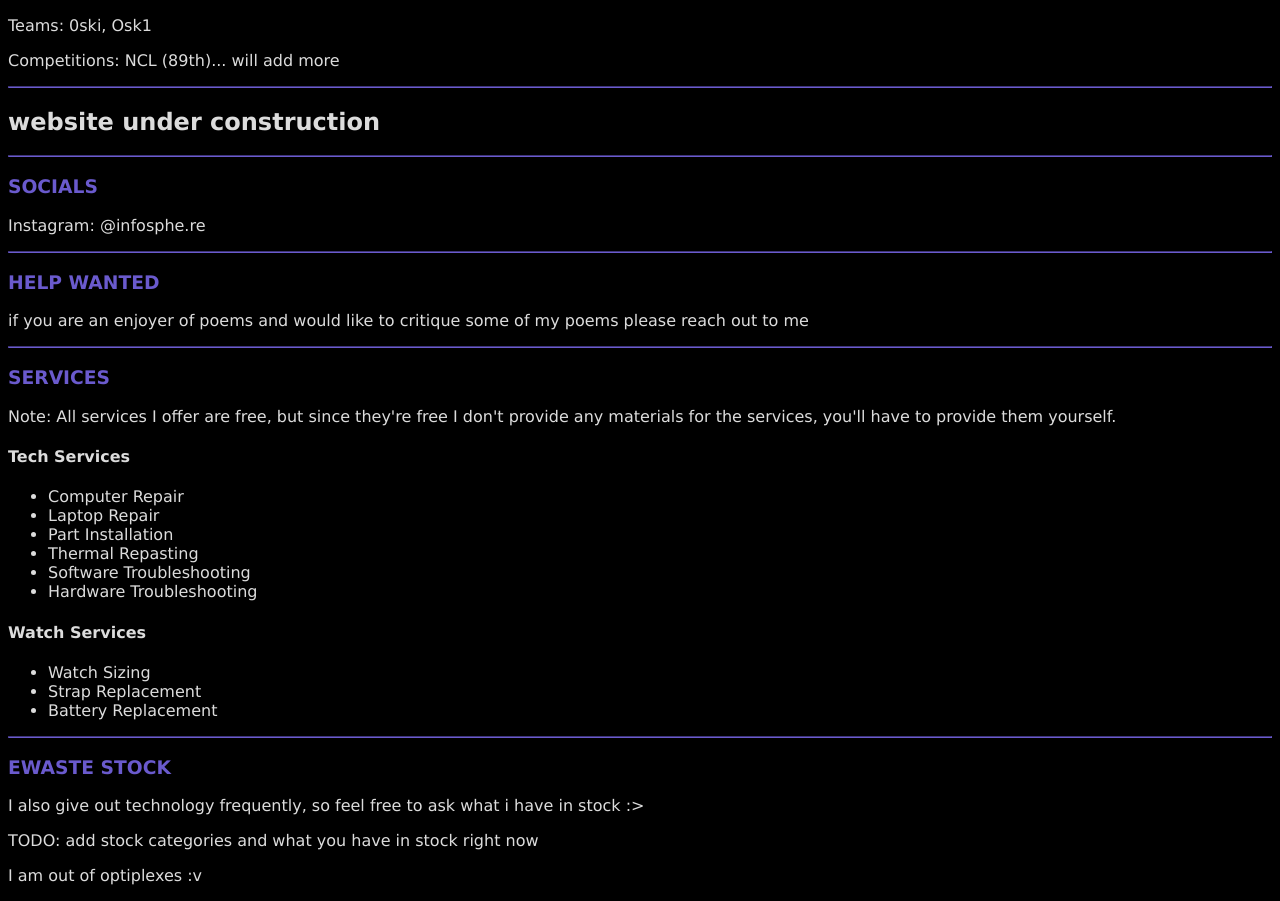
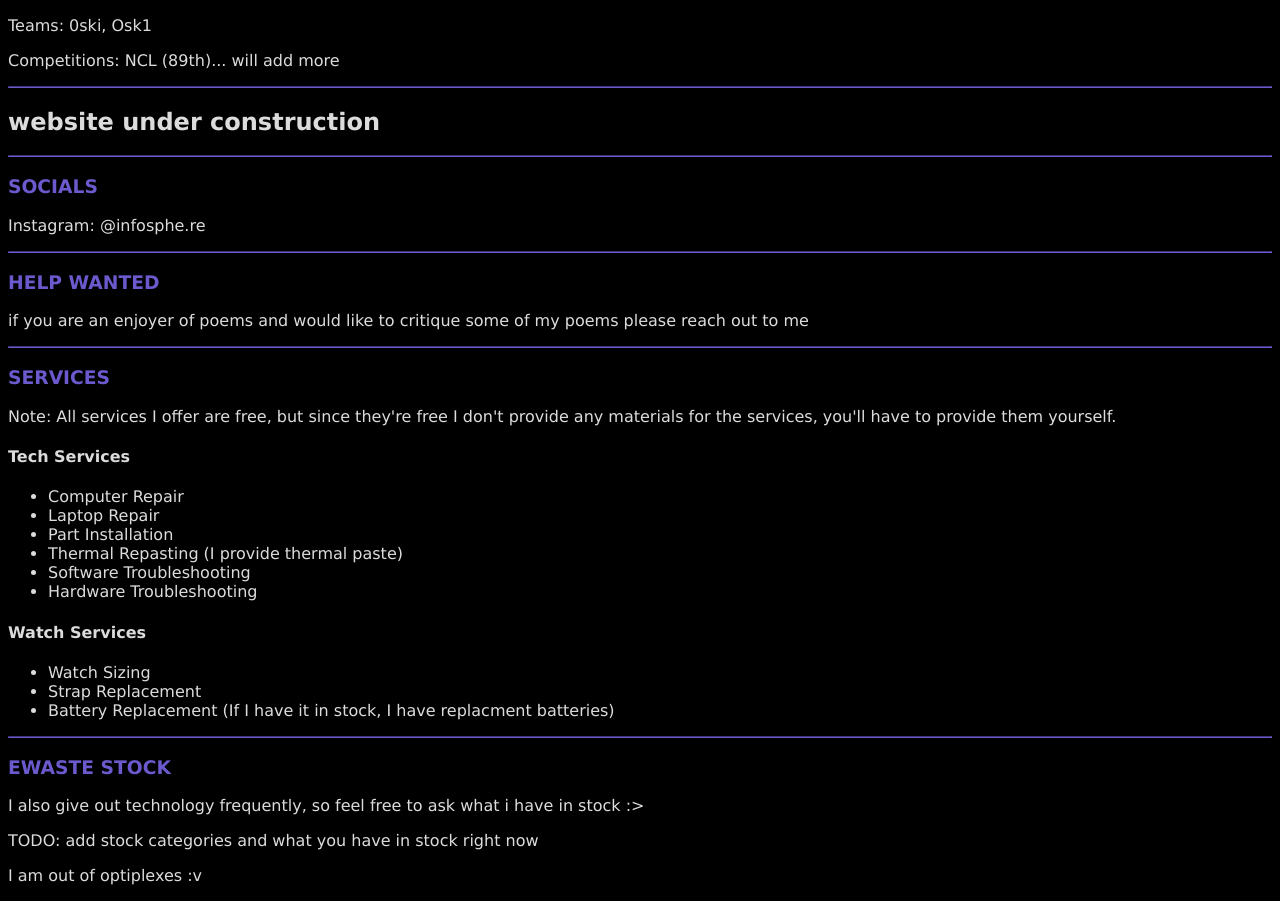
Before and after one commit to adrianlsegura/drowsyrain.github.io, a plain HTML site: page index.html in a window 1280 px wide. Shown: the part 105-1006 px from the top of the page. Drawn offline with Linux system fonts and the light colour scheme.

Commit message:
added the materials i do provide

```diff
--- a/index.html
+++ b/index.html
@@ -24,7 +24,7 @@
 	<li>Computer Repair</li>
 	<li>Laptop Repair</li>
 	<li>Part Installation</li>
-	<li>Thermal Repasting</li>
+	<li>Thermal Repasting (I provide thermal paste)</li>
 	<li>Software Troubleshooting</li>
 	<li>Hardware Troubleshooting</li>
 </ul>
@@ -32,7 +32,7 @@
 <ul>
 	<li>Watch Sizing</li>
 	<li>Strap Replacement</li>
-	<li>Battery Replacement</li>
+	<li>Battery Replacement (If I have it in stock, I have replacment batteries)</li>
 </ul>
 <hr>
 <h3>EWASTE STOCK</h3>
```
